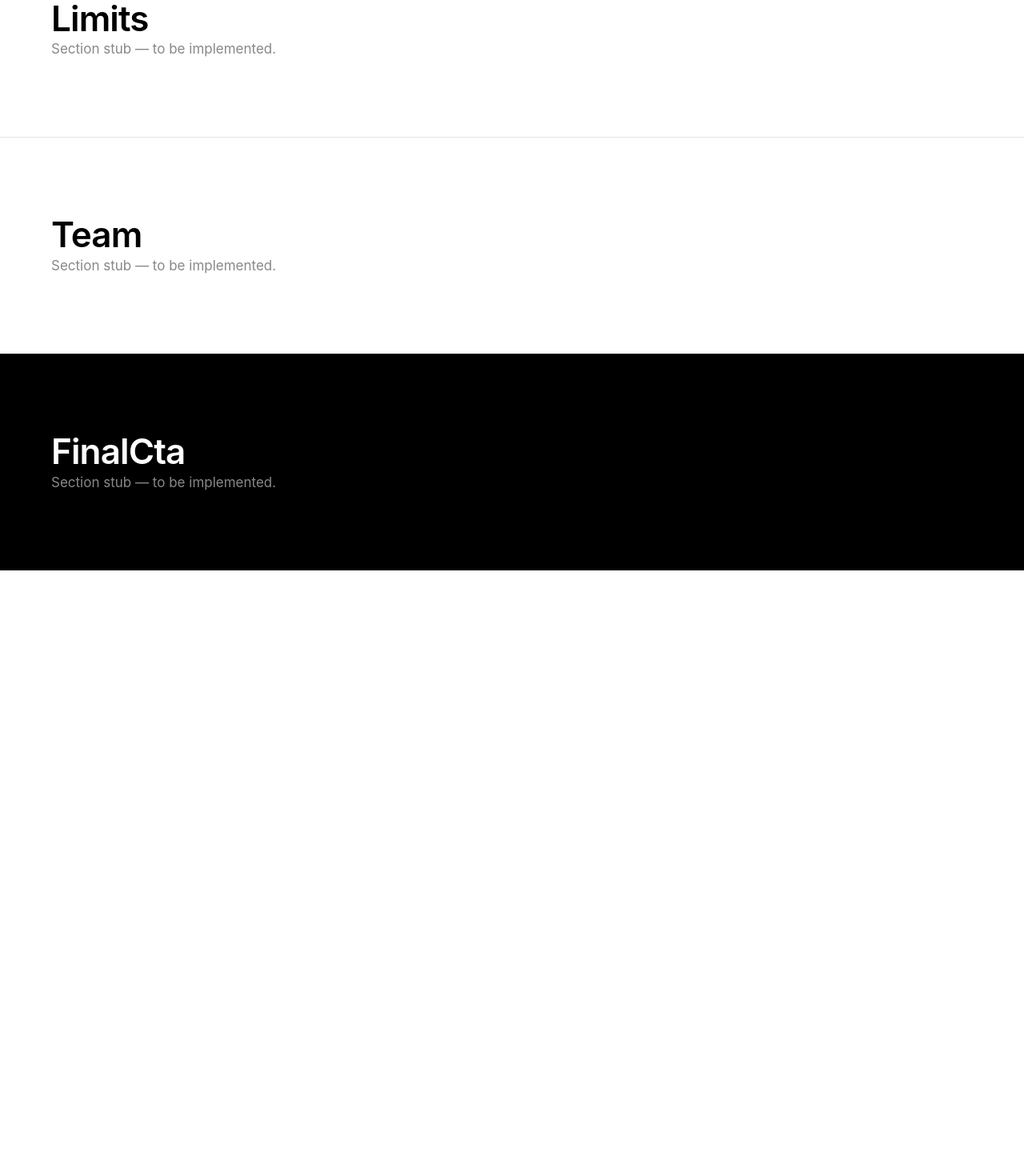
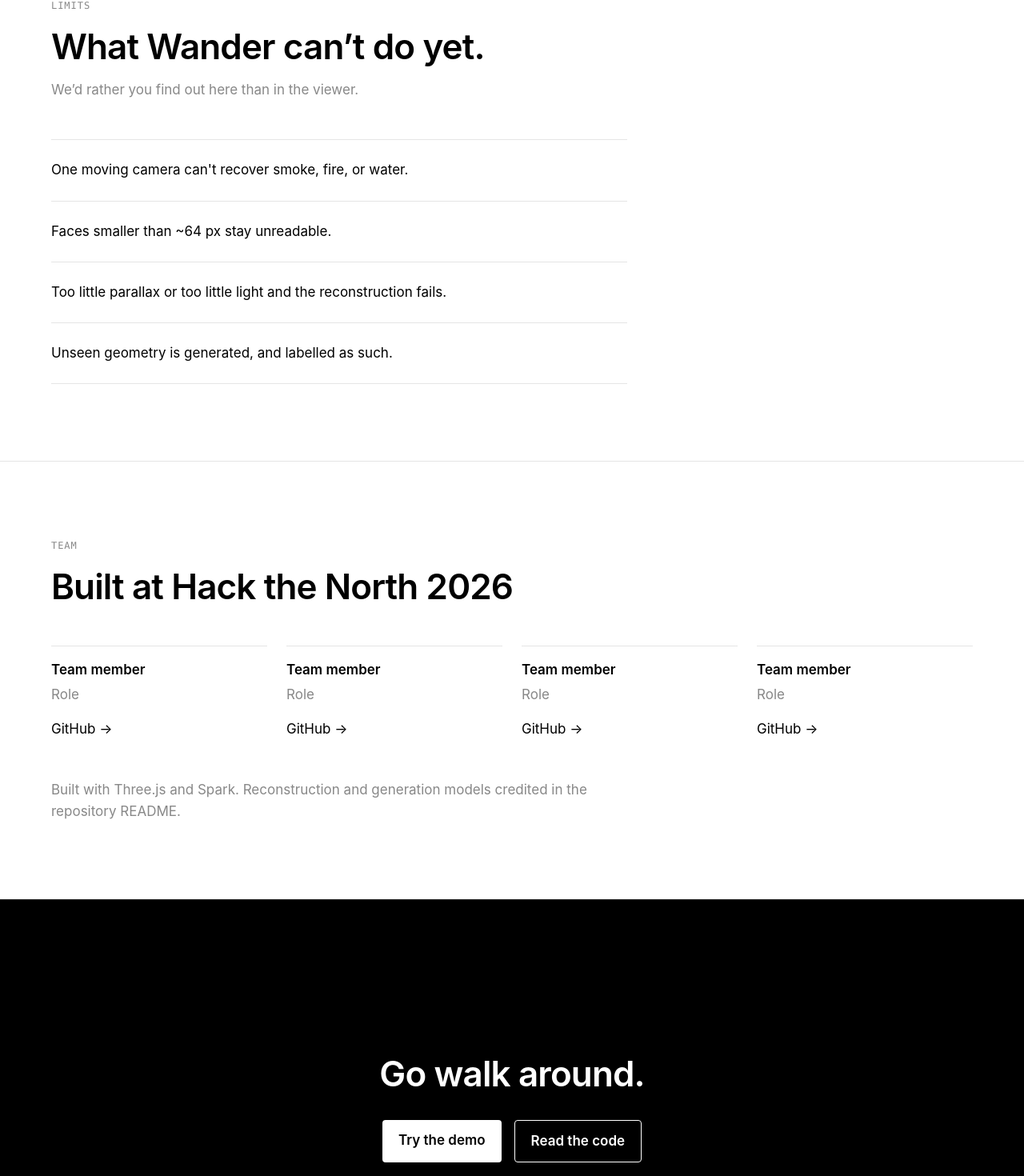
Before and after one commit to dtpu/OrbisEngine, a React (Vite) app in the folder site/: page / in a window 1280 px wide. Shown: the part 5177-6647 px from the top of the page at 80% size. Before the commit the page ends 5890 px from the top, so only its background shows below. Built offline with nearby package versions, Linux system fonts and the light colour scheme; no server answers.

Commit message:
Landing: Limits + Team + Final CTA
Co-Authored-By: Devin AI <158243242+devin-ai-integration[bot]@users.noreply.github.com>

```diff
--- /dev/null
+++ b/site/src/sections/FinalCta.module.css
@@ -0,0 +1,25 @@
+.wrap {
+  display: flex;
+  flex-direction: column;
+  align-items: center;
+  text-align: center;
+  padding: var(--space-7) 0;
+}
+
+.title {
+  letter-spacing: -0.02em;
+}
+
+.actions {
+  display: flex;
+  flex-wrap: wrap;
+  justify-content: center;
+  gap: var(--space-3);
+  margin-top: var(--space-5);
+}
+
+@media (max-width: 768px) {
+  .wrap {
+    padding: var(--space-5) 0;
+  }
+}
--- a/site/src/sections/FinalCta.tsx
+++ b/site/src/sections/FinalCta.tsx
@@ -1,11 +1,20 @@
 import Section from '../components/Section';
+import Button from '../components/Button';
 import { H2 } from '../components/Heading';
+import styles from './FinalCta.module.css';
 
 export default function FinalCta() {
   return (
     <Section id="cta" theme="dark">
-      <H2>FinalCta</H2>
-      <p style={{ color: 'var(--muted)' }}>Section stub — to be implemented.</p>
+      <div className={styles.wrap}>
+        <H2 className={styles.title}>Go walk around.</H2>
+        <div className={styles.actions}>
+          <Button href="/demo.html">Try the demo</Button>
+          <Button href="https://github.com/dtpu/htn2026" variant="secondary">
+            Read the code
+          </Button>
+        </div>
+      </div>
     </Section>
   );
 }
--- /dev/null
+++ b/site/src/sections/Limits.module.css
@@ -0,0 +1,25 @@
+.wrap {
+  max-width: 720px;
+}
+
+.title {
+  margin-top: var(--space-3);
+  letter-spacing: -0.02em;
+}
+
+.lede {
+  margin-top: var(--space-3);
+  color: var(--muted);
+}
+
+.list {
+  list-style: none;
+  margin: var(--space-6) 0 0;
+  padding: 0;
+  border-top: 1px solid var(--rule);
+}
+
+.item {
+  padding: var(--space-4) 0;
+  border-bottom: 1px solid var(--rule);
+}
--- a/site/src/sections/Limits.tsx
+++ b/site/src/sections/Limits.tsx
@@ -1,11 +1,23 @@
 import Section from '../components/Section';
-import { H2 } from '../components/Heading';
+import { Eyebrow, H2 } from '../components/Heading';
+import { limits } from '../content/limits';
+import styles from './Limits.module.css';
 
 export default function Limits() {
   return (
     <Section id="limits">
-      <H2>Limits</H2>
-      <p style={{ color: 'var(--muted)' }}>Section stub — to be implemented.</p>
+      <div className={styles.wrap}>
+        <Eyebrow>Limits</Eyebrow>
+        <H2 className={styles.title}>What Wander can&rsquo;t do yet.</H2>
+        <p className={styles.lede}>We&rsquo;d rather you find out here than in the viewer.</p>
+        <ul className={styles.list}>
+          {limits.map((limit) => (
+            <li key={limit} className={styles.item}>
+              {limit}
+            </li>
+          ))}
+        </ul>
+      </div>
     </Section>
   );
 }
--- /dev/null
+++ b/site/src/sections/Team.module.css
@@ -0,0 +1,57 @@
+.title {
+  margin-top: var(--space-3);
+  letter-spacing: -0.02em;
+}
+
+.grid {
+  list-style: none;
+  margin: var(--space-6) 0 0;
+  padding: 0;
+  display: grid;
+  grid-template-columns: repeat(4, minmax(0, 1fr));
+  gap: var(--space-5) var(--space-4);
+}
+
+.member {
+  padding-top: var(--space-3);
+  border-top: 1px solid var(--rule);
+}
+
+.name {
+  font-weight: 600;
+}
+
+.role {
+  margin-top: var(--space-1);
+  color: var(--muted);
+}
+
+.link {
+  display: inline-block;
+  margin-top: var(--space-3);
+  color: var(--fg);
+  text-decoration: none;
+  transition: opacity 150ms;
+}
+
+.link:hover {
+  opacity: 0.6;
+}
+
+.credits {
+  margin-top: var(--space-6);
+  max-width: 720px;
+  color: var(--muted);
+}
+
+@media (max-width: 1024px) {
+  .grid {
+    grid-template-columns: repeat(2, minmax(0, 1fr));
+  }
+}
+
+@media (max-width: 480px) {
+  .grid {
+    grid-template-columns: minmax(0, 1fr);
+  }
+}
--- a/site/src/sections/Team.tsx
+++ b/site/src/sections/Team.tsx
@@ -1,11 +1,38 @@
 import Section from '../components/Section';
-import { H2 } from '../components/Heading';
+import { Eyebrow, H2 } from '../components/Heading';
+import styles from './Team.module.css';
+
+type Member = { name: string; role: string; href: string };
+
+const REPO = 'https://github.com/dtpu/htn2026';
+
+const members: Member[] = [
+  { name: 'Team member', role: 'Role', href: REPO },
+  { name: 'Team member', role: 'Role', href: REPO },
+  { name: 'Team member', role: 'Role', href: REPO },
+  { name: 'Team member', role: 'Role', href: REPO },
+];
 
 export default function Team() {
   return (
     <Section id="team">
-      <H2>Team</H2>
-      <p style={{ color: 'var(--muted)' }}>Section stub — to be implemented.</p>
+      <Eyebrow>Team</Eyebrow>
+      <H2 className={styles.title}>Built at Hack the North 2026</H2>
+      <ul className={styles.grid}>
+        {members.map((m, i) => (
+          <li key={i} className={styles.member}>
+            <p className={styles.name}>{m.name}</p>
+            <p className={styles.role}>{m.role}</p>
+            <a className={styles.link} href={m.href} target="_blank" rel="noreferrer">
+              GitHub &rarr;
+            </a>
+          </li>
+        ))}
+      </ul>
+      <p className={styles.credits}>
+        Built with Three.js and Spark. Reconstruction and generation models credited in the
+        repository README.
+      </p>
     </Section>
   );
 }
```
Also changed, not shown: site/tests/smoke.ts (+44 -0 lines).
